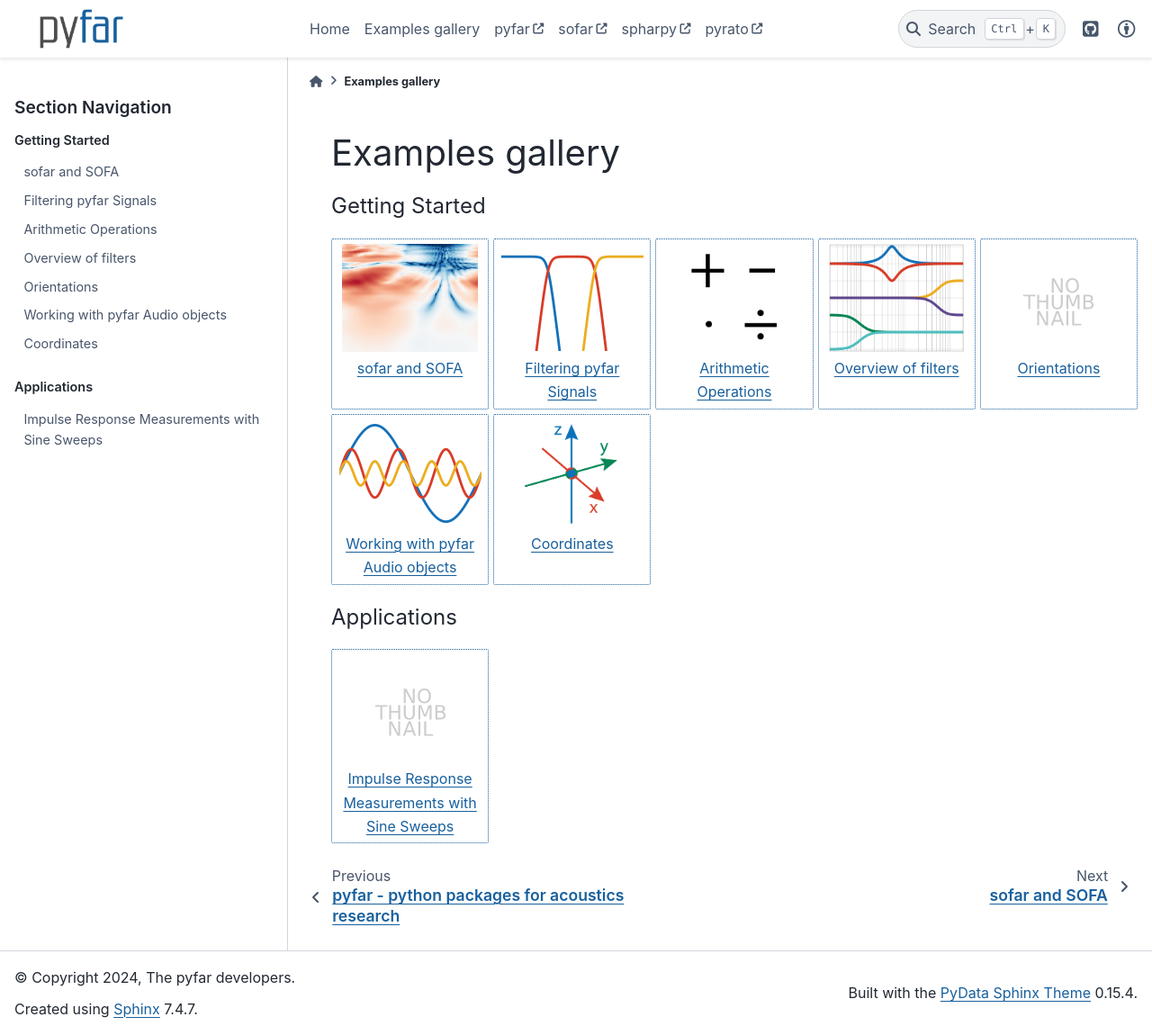
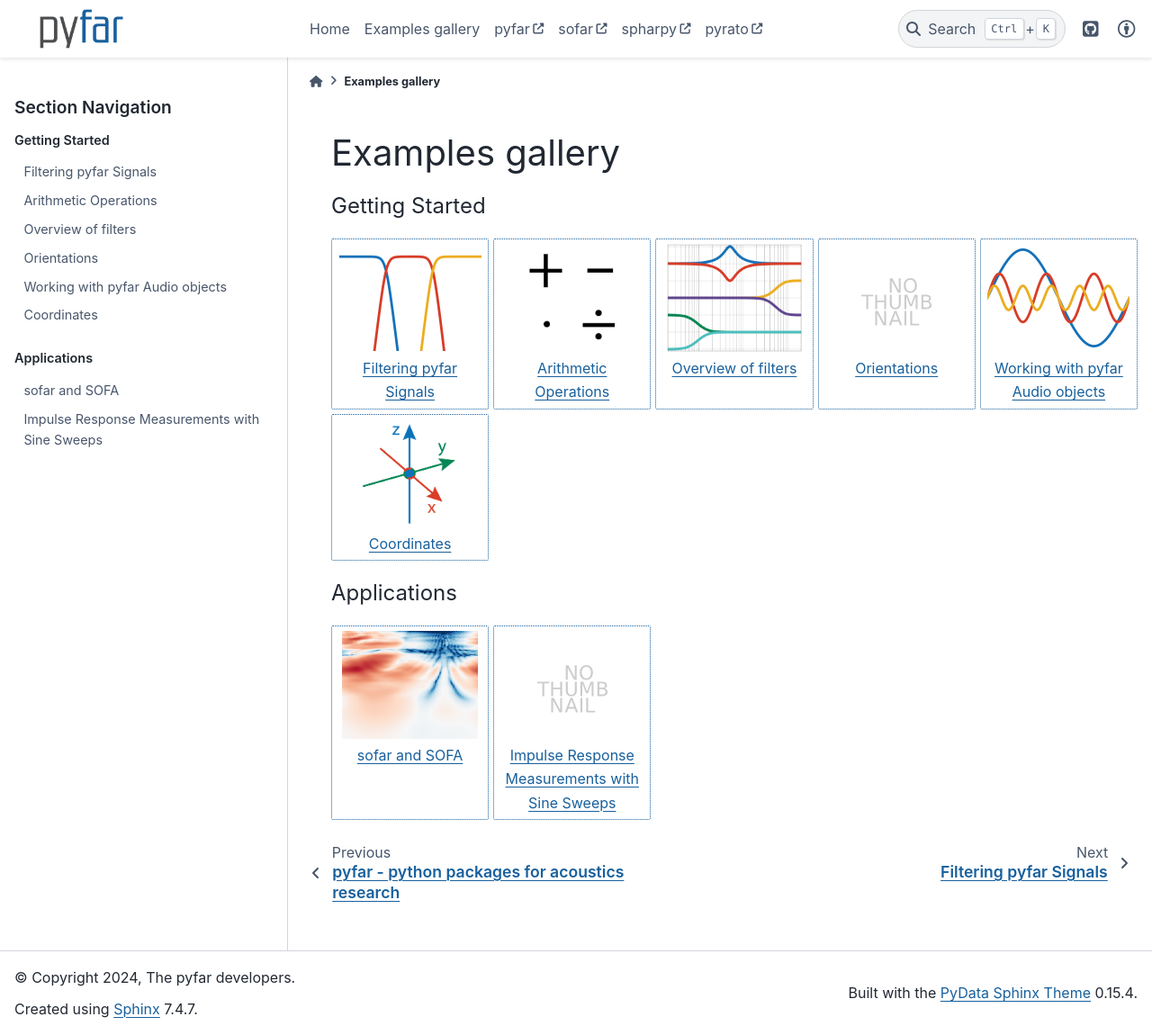
Before and after one commit to pyfar/gallery, a Sphinx documentation site: the page built from docs/examples_gallery.rst, in a window 1280 px wide and 1150 px high. Shown: the whole window at 90% size. Built offline with Sphinx 7.4.7 and the PyData theme 0.15.4, drawn with Linux system fonts in a browser that asks for light colours; some of the changed lines change nothing that is shown.

Commit message:
move sofar to applications again

```diff
--- a/docs/examples_gallery.rst
+++ b/docs/examples_gallery.rst
@@ -16,7 +16,6 @@ Examples gallery
    gallery/interactive/pyfar_filter_types.ipynb
    gallery/interactive/pyfar_arithmetics.ipynb
    gallery/interactive/pyfar_filtering.ipynb
-   gallery/interactive/sofar_introduction.ipynb
 
 .. nbgallery::
    :caption: Applications
@@ -25,3 +24,4 @@ Examples gallery
    :reversed:
 
    gallery/static/impulse_response_measurement.ipynb
+   gallery/interactive/sofar_introduction.ipynb
```
